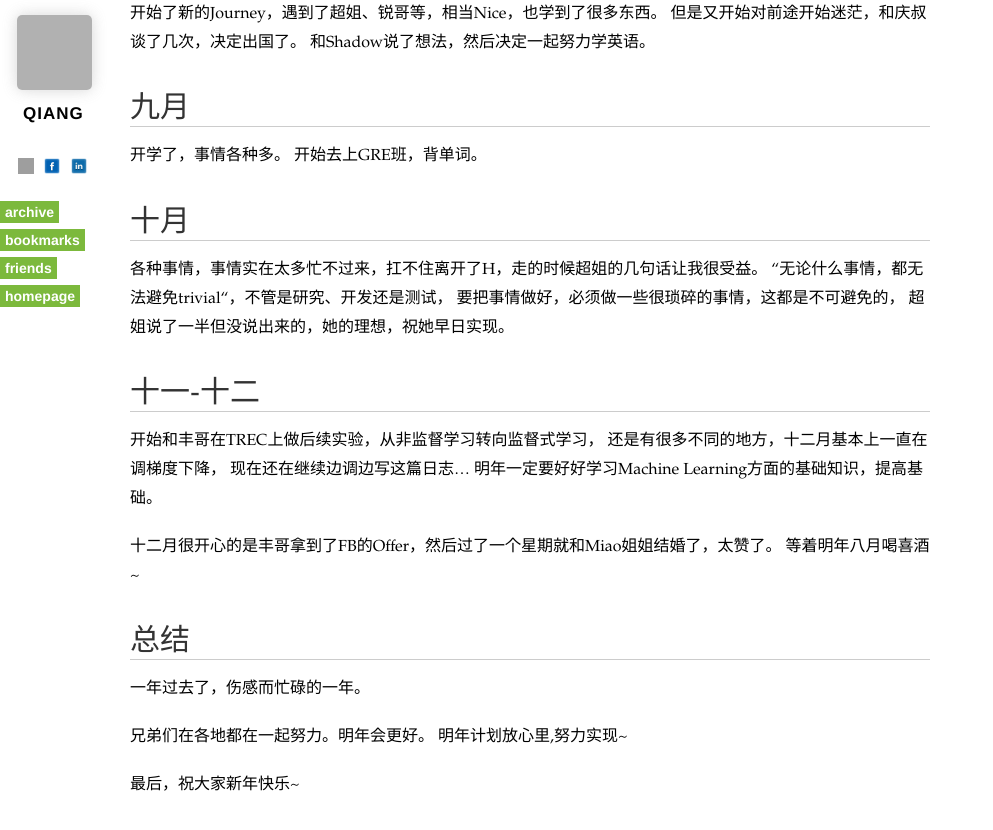
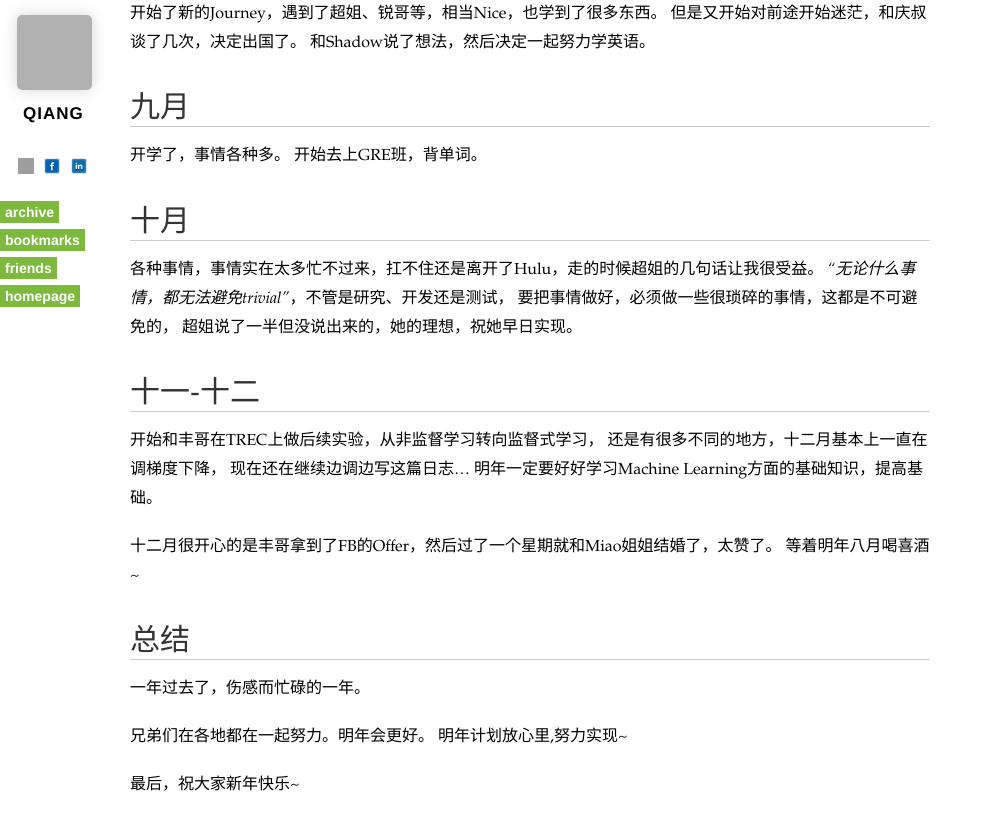
Before and after one commit to qiangrw/qiangrw.github.com, a Jekyll site: the page built from _posts/2012-12-31-end-of-2012.md, in a window 1280 px wide and 900 px high, scrolled down 1310 px. Shown: the top 830 px of the window, without its empty margins (0-993 px from the left). Built offline with Jekyll 4.4.1, drawn with Linux system fonts in a browser that asks for light colours; nearby versions of some CDN libraries; some web fonts are replaced; Markdown is read by kramdown in place of the engine named in the settings; comment, search, counter and statistics services are not loaded; grey boxes are pictures that could not be loaded.

Commit message:
minor change for post end of 2012

```diff
--- a/_posts/2012-12-31-end-of-2012.md
+++ b/_posts/2012-12-31-end-of-2012.md
@@ -59,13 +59,12 @@ keywords: life
 
 
 ## 九月
-开学了，事情各种多。
-开始去上GRE班，背单词。
+开学了，事情各种多。 开始去上GRE班，背单词。
 
 
 ## 十月
-各种事情，事情实在太多忙不过来，扛不住离开了H，走的时候超姐的几句话让我很受益。
-“无论什么事情，都无法避免trivial“，不管是研究、开发还是测试，
+各种事情，事情实在太多忙不过来，扛不住还是离开了Hulu，走的时候超姐的几句话让我很受益。
+_“无论什么事情，都无法避免trivial”_，不管是研究、开发还是测试，
 要把事情做好，必须做一些很琐碎的事情，这都是不可避免的，
 超姐说了一半但没说出来的，她的理想，祝她早日实现。
 
```
Also changed, not shown: other parts of _posts/2012-12-31-end-of-2012.md (+1 -1 lines).
